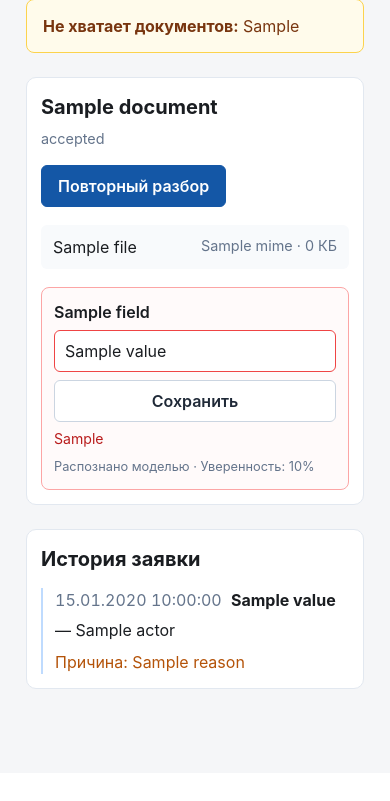
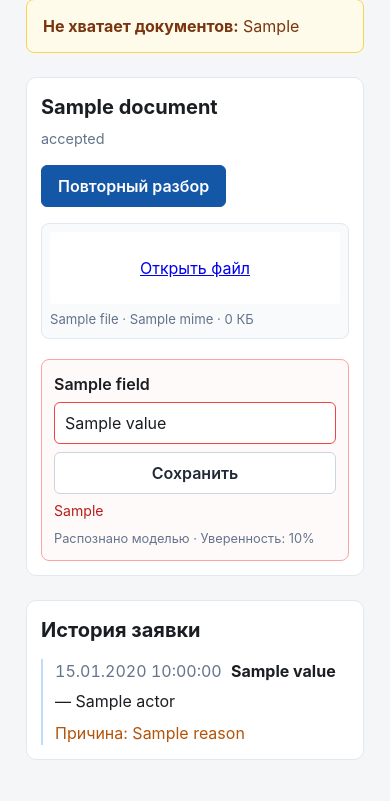
Before and after one commit to Kiboiko/document_analyzer_sber, a FastAPI app: template app/templates/operator/card.html in a window 390 px wide. Shown: the part 193-994 px from the top of the page. Before the commit the page ends 882 px from the top, so only its background shows below. Run offline with FastAPI, Linux system fonts and the light colour scheme; the template is opened without the code that fills it: most values are stand-ins (such as "Sample title", 1, 10 or a date in 2020).

Commit message:
cabinet: show document original next to fields in the application card

```diff
--- a/app/static/app.css
+++ b/app/static/app.css
@@ -408,10 +408,63 @@ a:focus-visible {
   background: #f8fafc;
 }
 
+/* Оригинал рядом с полями: две колонки на широких экранах. */
+.document-body {
+  display: grid;
+  grid-template-columns: minmax(220px, 360px) 1fr;
+  gap: 20px;
+  margin-top: 16px;
+  align-items: start;
+}
+
+.document-originals {
+  display: grid;
+  gap: 12px;
+}
+
+.original-file {
+  margin: 0;
+  padding: 8px;
+  border: 1px solid #e2e8f0;
+  border-radius: 8px;
+  background: #f8fafc;
+}
+
+.original-file img {
+  display: block;
+  width: 100%;
+  max-height: 420px;
+  object-fit: contain;
+  border-radius: 4px;
+  background: #fff;
+}
+
+.original-file-link {
+  display: block;
+  padding: 24px 8px;
+  text-align: center;
+  border-radius: 4px;
+  background: #fff;
+}
+
+.original-file figcaption {
+  margin-top: 6px;
+  font-size: 0.82rem;
+  color: #64748b;
+  word-break: break-word;
+}
+
 .field-list {
   display: grid;
   grid-template-columns: repeat(auto-fit, minmax(min(100%, 300px), 1fr));
   gap: 12px;
+  align-content: start;
+}
+
+@media (max-width: 860px) {
+  .document-body {
+    grid-template-columns: 1fr;
+  }
 }
 
 .field-editor {
--- a/app/templates/operator/card.html
+++ b/app/templates/operator/card.html
@@ -87,16 +87,30 @@
             </form>
           </header>
 
-          {% if document.files %}
-            <ul class="document-files" aria-label="Загруженные файлы">
-              {% for file in document.files %}
-                <li>
-                  <span>{{ file.orig_name }}</span>
-                  <span class="file-meta">{{ file.mime }} · {{ (file.size / 1024)|round|int }} КБ</span>
-                </li>
-              {% endfor %}
-            </ul>
-          {% endif %}
+          <div class="document-body">
+            {% if document.files %}
+              <div class="document-originals" aria-label="Оригиналы файлов">
+                {% for file in document.files %}
+                  <figure class="original-file">
+                    {% set file_url = "/api/operator/documents/" ~ document.id ~ "/files/" ~ file.id %}
+                    {% if file.mime.startswith("image/") %}
+                      <a href="{{ file_url }}" target="_blank" rel="noopener">
+                        <img src="{{ file_url }}" alt="{{ file.orig_name }}" loading="lazy">
+                      </a>
+                    {% else %}
+                      <a class="original-file-link" href="{{ file_url }}" target="_blank" rel="noopener">
+                        Открыть файл
+                      </a>
+                    {% endif %}
+                    <figcaption class="file-meta">
+                      {{ file.orig_name }} · {{ file.mime }} · {{ (file.size / 1024)|round|int }} КБ
+                    </figcaption>
+                  </figure>
+                {% endfor %}
+              </div>
+            {% else %}
+              <p class="empty-state">Файлы не загружены.</p>
+            {% endif %}
 
           {% if document.fields %}
             <div class="field-list">
@@ -134,6 +148,7 @@
           {% else %}
             <p class="empty-state">Поля пока не распознаны.</p>
           {% endif %}
+          </div>
         </article>
       {% else %}
         <p class="empty-state">В заявке пока нет документов.</p>
```
